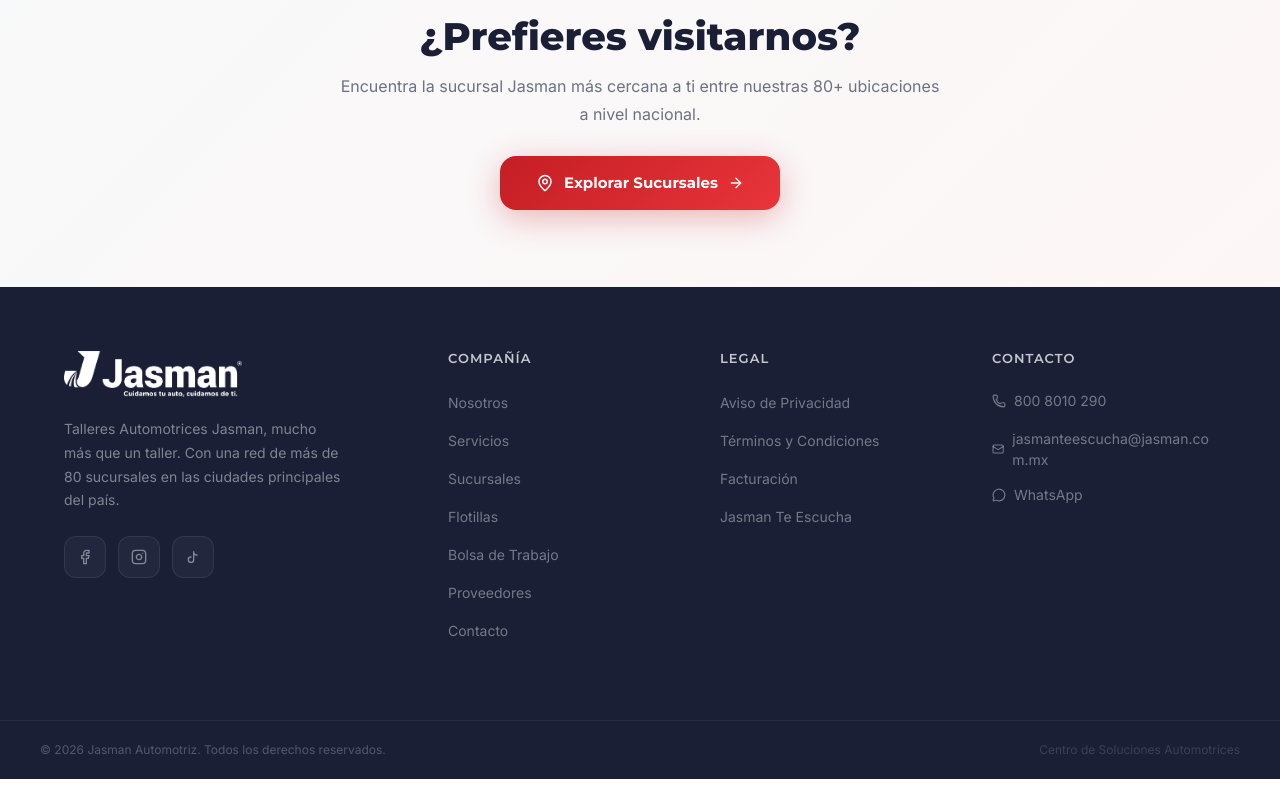
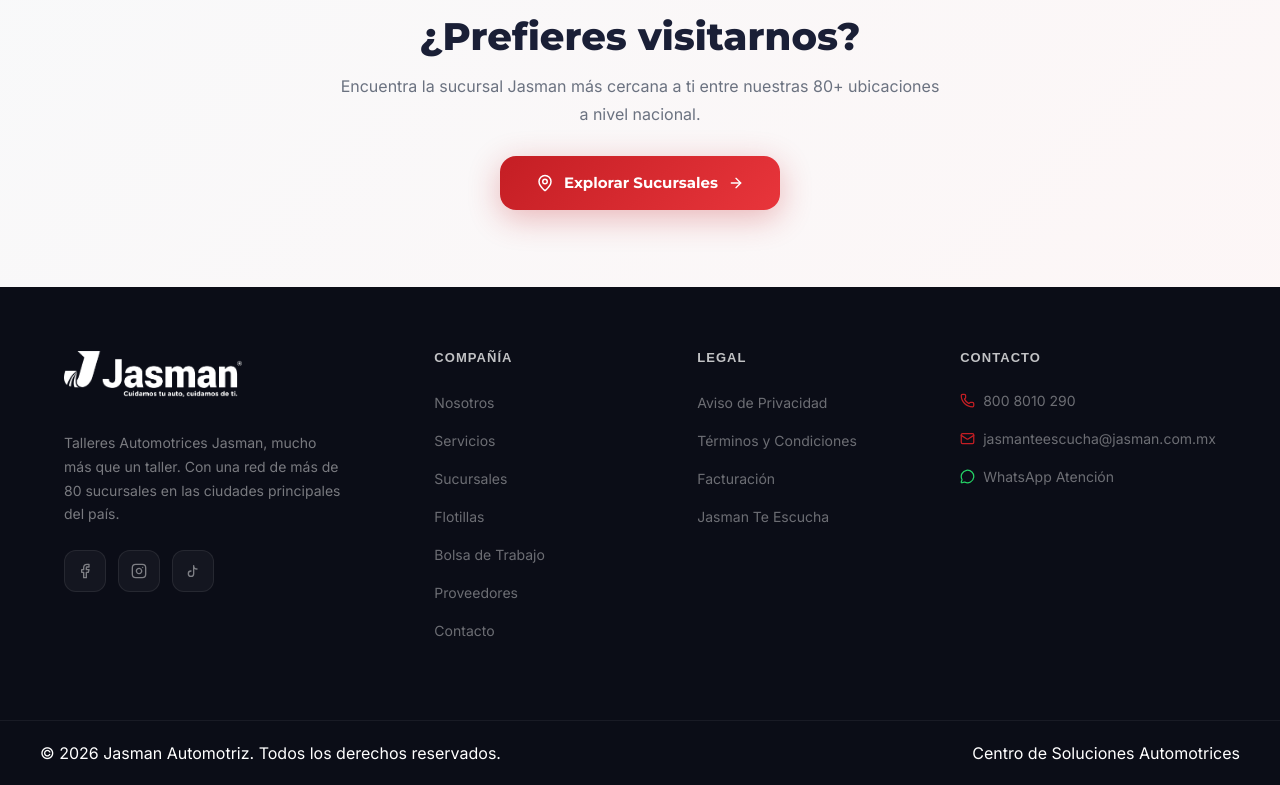
Before and after one commit to LucaFront-End/Jasman, a React (Vite) app: page /contacto in a window 1280 px wide. Shown: the part 2812-3597 px from the top of the page. Built offline with nearby package versions, Linux system fonts and the light colour scheme.

Commit message:
fix: corregir responsive y ux/ui de footer en movil y espacio para sticky cta

```diff
--- a/src/components/Footer.jsx
+++ b/src/components/Footer.jsx
@@ -14,91 +14,119 @@
 export default function Footer() {
   const year = new Date().getFullYear();
   return (
-    <footer style={{ background: C.navy, color: C.white }}>
-      <div style={{ maxWidth: 1200, margin: '0 auto', padding: '64px 24px' }}>
-        <div style={{ display: 'grid', gridTemplateColumns: '1.5fr 1fr 1fr 1fr', gap: 48 }}>
+    <footer className="site-footer">
+      <div className="site-footer-inner">
+        <div className="site-footer-grid">
           {/* Brand */}
-          <div>
+          <div className="site-footer-brand">
             <Link to="/" style={{ display: 'inline-flex', alignItems: 'center', marginBottom: 20 }} aria-label="Jasman Automotriz">
               <img
                 src="/images/logo/logo-03.png"
                 alt="Jasman Automotriz"
-                style={{
-                  height: 46,
-                  width: 'auto',
-                  maxWidth: 200,
-                  objectFit: 'contain',
-                  display: 'block',
-                }}
+                className="site-footer-brand-logo"
               />
             </Link>
-            <p style={{ fontSize: 14, color: 'rgba(255,255,255,0.45)', lineHeight: 1.7, maxWidth: 280 }}>{footerContent.description}</p>
-            <div style={{ display: 'flex', gap: 12, marginTop: 24 }}>
+            <p className="site-footer-desc">{footerContent.description}</p>
+            <div className="site-footer-social">
               {socialIcons.map((icon, i) => (
-                <a key={i} href="#" style={{
-                  width: 42, height: 42, borderRadius: 12, display: 'flex', alignItems: 'center', justifyContent: 'center',
-                  background: 'rgba(255,255,255,0.04)', border: '1px solid rgba(255,255,255,0.08)', color: 'rgba(255,255,255,0.45)',
-                  transition: 'all 0.3s',
-                }}
-                  onMouseEnter={e => { e.currentTarget.style.background = 'rgba(196,30,36,0.15)'; e.currentTarget.style.color = C.redLight; e.currentTarget.style.borderColor = 'rgba(196,30,36,0.3)'; e.currentTarget.style.transform = 'translateY(-3px)'; }}
-                  onMouseLeave={e => { e.currentTarget.style.background = 'rgba(255,255,255,0.04)'; e.currentTarget.style.color = 'rgba(255,255,255,0.45)'; e.currentTarget.style.borderColor = 'rgba(255,255,255,0.08)'; e.currentTarget.style.transform = 'translateY(0)'; }}
-                >{icon}</a>
+                <a
+                  key={i}
+                  href="#"
+                  className="site-footer-social-btn"
+                  aria-label="Red social Jasman"
+                >
+                  {icon}
+                </a>
               ))}
             </div>
           </div>
+
+          {/* Links Group (Company + Legal) */}
+          <div className="site-footer-links-group">
             {/* Company */}
-          <div>
-            <h4 style={{ fontFamily: F.heading, fontWeight: 600, fontSize: 13, color: 'rgba(255,255,255,0.75)', letterSpacing: '0.08em', textTransform: 'uppercase', marginBottom: 24 }}>Compañía</h4>
-            <ul>{footerContent.links.company.map(l => (
-              <li key={l.label} style={{ marginBottom: 14 }}>
+            <div className="site-footer-col">
+              <h4>Compañía</h4>
+              <ul>
+                {footerContent.links.company.map(l => (
+                  <li key={l.label}>
                     {isExternal(l.href) ? (
-                  <a href={l.href} target="_blank" rel="noopener noreferrer" className="link-hover" style={{ color: 'rgba(255,255,255,0.4)', fontSize: 14, transition: 'color 0.3s' }}
-                    onMouseEnter={e => e.currentTarget.style.color = C.white}
-                    onMouseLeave={e => e.currentTarget.style.color = 'rgba(255,255,255,0.4)'}
-                  >{l.label}</a>
+                      <a href={l.href} target="_blank" rel="noopener noreferrer" className="link-hover">
+                        {l.label}
+                      </a>
                     ) : (
-                  <Link to={l.href} className="link-hover" style={{ color: 'rgba(255,255,255,0.4)', fontSize: 14, transition: 'color 0.3s' }}
-                    onMouseEnter={e => e.currentTarget.style.color = C.white}
-                    onMouseLeave={e => e.currentTarget.style.color = 'rgba(255,255,255,0.4)'}
-                  >{l.label}</Link>
+                      <Link to={l.href} className="link-hover">
+                        {l.label}
+                      </Link>
                     )}
                   </li>
-            ))}</ul>
+                ))}
+              </ul>
             </div>
+
             {/* Legal */}
-          <div>
-            <h4 style={{ fontFamily: F.heading, fontWeight: 600, fontSize: 13, color: 'rgba(255,255,255,0.75)', letterSpacing: '0.08em', textTransform: 'uppercase', marginBottom: 24 }}>Legal</h4>
-            <ul>{footerContent.links.legal.map(l => (
-              <li key={l.label} style={{ marginBottom: 14 }}>
+            <div className="site-footer-col">
+              <h4>Legal</h4>
+              <ul>
+                {footerContent.links.legal.map(l => (
+                  <li key={l.label}>
                     {isExternal(l.href) ? (
-                  <a href={l.href} target="_blank" rel="noopener noreferrer" className="link-hover" style={{ color: 'rgba(255,255,255,0.4)', fontSize: 14, transition: 'color 0.3s' }}
-                    onMouseEnter={e => e.currentTarget.style.color = C.white}
-                    onMouseLeave={e => e.currentTarget.style.color = 'rgba(255,255,255,0.4)'}
-                  >{l.label}</a>
+                      <a href={l.href} target="_blank" rel="noopener noreferrer" className="link-hover">
+                        {l.label}
+                      </a>
                     ) : (
-                  <Link to={l.href} className="link-hover" style={{ color: 'rgba(255,255,255,0.4)', fontSize: 14, transition: 'color 0.3s' }}
-                    onMouseEnter={e => e.currentTarget.style.color = C.white}
-                    onMouseLeave={e => e.currentTarget.style.color = 'rgba(255,255,255,0.4)'}
-                  >{l.label}</Link>
+                      <Link to={l.href} className="link-hover">
+                        {l.label}
+                      </Link>
                     )}
                   </li>
-            ))}</ul>
+                ))}
+              </ul>
             </div>
+          </div>
+
           {/* Contact */}
-          <div>
-            <h4 style={{ fontFamily: F.heading, fontWeight: 600, fontSize: 13, color: 'rgba(255,255,255,0.75)', letterSpacing: '0.08em', textTransform: 'uppercase', marginBottom: 24 }}>Contacto</h4>
+          <div className="site-footer-col site-footer-contact">
+            <h4>Contacto</h4>
             <ul>
-              <li style={{ marginBottom: 14 }}><a href={`tel:${footerContent.contact.phone}`} style={{ color: 'rgba(255,255,255,0.4)', fontSize: 14, transition: 'color 0.3s', display: 'inline-flex', alignItems: 'center', gap: 8 }} onMouseEnter={e => e.currentTarget.style.color = C.white} onMouseLeave={e => e.currentTarget.style.color = 'rgba(255,255,255,0.4)'}><Phone size={14} /> {footerContent.contact.phone}</a></li>
-              <li style={{ marginBottom: 14 }}><a href={`mailto:${footerContent.contact.email}`} style={{ color: 'rgba(255,255,255,0.4)', fontSize: 14, wordBreak: 'break-all', transition: 'color 0.3s', display: 'inline-flex', alignItems: 'center', gap: 8 }} onMouseEnter={e => e.currentTarget.style.color = C.white} onMouseLeave={e => e.currentTarget.style.color = 'rgba(255,255,255,0.4)'}><Mail size={14} /> {footerContent.contact.email}</a></li>
-              <li><a href={`https://api.whatsapp.com/send/?phone=52${footerContent.contact.whatsapp.replace(/[\s+]/g, '')}&text=${encodeURIComponent('SW -Hola quisiera más información sobre sus servicios')}`} target="_blank" rel="noopener noreferrer" style={{ color: 'rgba(255,255,255,0.4)', fontSize: 14, transition: 'color 0.3s', display: 'inline-flex', alignItems: 'center', gap: 8 }} onMouseEnter={e => e.currentTarget.style.color = C.white} onMouseLeave={e => e.currentTarget.style.color = 'rgba(255,255,255,0.4)'}><MessageCircle size={14} /> WhatsApp</a></li>
+              <li>
+                <a
+                  href={`tel:${footerContent.contact.phone.replace(/\s/g, '')}`}
+                  className="site-footer-contact-item"
+                >
+                  <Phone size={15} style={{ flexShrink: 0, color: C.red }} />
+                  <span>{footerContent.contact.phone}</span>
+                </a>
+              </li>
+              <li>
+                <a
+                  href={`mailto:${footerContent.contact.email}`}
+                  className="site-footer-contact-item"
+                >
+                  <Mail size={15} style={{ flexShrink: 0, color: C.red }} />
+                  <span>{footerContent.contact.email}</span>
+                </a>
+              </li>
+              <li>
+                <a
+                  href={`https://api.whatsapp.com/send/?phone=52${footerContent.contact.whatsapp.replace(/[\s+]/g, '')}&text=${encodeURIComponent('SW -Hola quisiera más información sobre sus servicios')}`}
+                  target="_blank"
+                  rel="noopener noreferrer"
+                  className="site-footer-contact-item"
+                >
+                  <MessageCircle size={15} style={{ flexShrink: 0, color: '#25D366' }} />
+                  <span>WhatsApp Atención</span>
+                </a>
+              </li>
             </ul>
           </div>
         </div>
       </div>
-      <div style={{ borderTop: '1px solid rgba(255,255,255,0.06)', padding: '20px 24px' }}>
-        <div style={{ maxWidth: 1200, margin: '0 auto', display: 'flex', justifyContent: 'space-between', alignItems: 'center' }}>
-          <span style={{ fontSize: 12, color: 'rgba(255,255,255,0.25)' }}>© {year} Jasman Automotriz. Todos los derechos reservados.</span>
-          <span style={{ fontSize: 12, color: 'rgba(255,255,255,0.15)' }}>Centro de Soluciones Automotrices</span>
+
+      {/* Bottom Bar */}
+      <div className="site-footer-bottom">
+        <div className="site-footer-bottom-inner">
+          <span>© {year} Jasman Automotriz. Todos los derechos reservados.</span>
+          <span>Centro de Soluciones Automotrices</span>
         </div>
       </div>
     </footer>
--- a/src/index.css
+++ b/src/index.css
@@ -579,3 +579,242 @@
     gap: 18px !important;
   }
 }
+
+/* ═══════ SITE FOOTER ═══════ */
+.site-footer {
+  background: #0B0D17;
+  color: #FFFFFF;
+}
+
+.site-footer-inner {
+  max-width: 1200px;
+  margin: 0 auto;
+  padding: 64px 24px;
+}
+
+.site-footer-grid {
+  display: grid;
+  grid-template-columns: 1.5fr 1fr 1fr 1fr;
+  gap: 48px;
+}
+
+.site-footer-brand {
+  max-width: 280px;
+}
+
+.site-footer-brand-logo {
+  height: 46px;
+  width: auto;
+  max-width: 200px;
+  object-fit: contain;
+  display: block;
+}
+
+.site-footer-desc {
+  font-size: 14px;
+  color: rgba(255, 255, 255, 0.45);
+  line-height: 1.7;
+  margin-top: 14px;
+}
+
+.site-footer-social {
+  display: flex;
+  gap: 12px;
+  margin-top: 24px;
+}
+
+.site-footer-social-btn {
+  width: 42px;
+  height: 42px;
+  border-radius: 12px;
+  display: flex;
+  align-items: center;
+  justify-content: center;
+  background: rgba(255, 255, 255, 0.04);
+  border: 1px solid rgba(255, 255, 255, 0.08);
+  color: rgba(255, 255, 255, 0.45);
+  transition: all 0.3s;
+}
+
+.site-footer-social-btn:hover {
+  background: rgba(196, 30, 36, 0.15);
+  color: #FF4D52;
+  border-color: rgba(196, 30, 36, 0.3);
+  transform: translateY(-3px);
+}
+
+.site-footer-links-group {
+  display: contents;
+}
+
+.site-footer-col h4 {
+  font-family: Outfit, sans-serif;
+  font-weight: 600;
+  font-size: 13px;
+  color: rgba(255, 255, 255, 0.75);
+  letter-spacing: 0.08em;
+  text-transform: uppercase;
+  margin-bottom: 24px;
+}
+
+.site-footer-col ul {
+  list-style: none;
+  padding: 0;
+  margin: 0;
+}
+
+.site-footer-col li {
+  margin-bottom: 14px;
+}
+
+.site-footer-col li a {
+  color: rgba(255, 255, 255, 0.4);
+  font-size: 14px;
+  transition: color 0.3s;
+}
+
+.site-footer-col li a:hover {
+  color: #FFFFFF;
+}
+
+.site-footer-contact-item {
+  color: rgba(255, 255, 255, 0.4);
+  font-size: 14px;
+  display: inline-flex;
+  align-items: center;
+  gap: 8px;
+  transition: color 0.3s;
+}
+
+.site-footer-contact-item:hover {
+  color: #FFFFFF;
+}
+
+.site-footer-bottom {
+  border-top: 1px solid rgba(255, 255, 255, 0.06);
+  padding: 20px 24px;
+}
+
+.site-footer-bottom-inner {
+  max-width: 1200px;
+  margin: 0 auto;
+  display: flex;
+  justify-content: space-between;
+  align-items: center;
+}
+
+/* Tablet footer (641px - 1024px) */
+@media (min-width: 641px) and (max-width: 1024px) {
+  .site-footer-inner {
+    padding: 48px 24px;
+  }
+  .site-footer-grid {
+    grid-template-columns: 1.2fr 1fr;
+    gap: 36px;
+  }
+}
+
+/* Mobile footer (<= 640px) */
+@media (max-width: 640px) {
+  .site-footer-inner {
+    padding: 38px 20px 28px !important;
+  }
+  .site-footer-grid {
+    display: flex !important;
+    flex-direction: column !important;
+    gap: 28px !important;
+  }
+  .site-footer-brand {
+    max-width: 100% !important;
+    text-align: center !important;
+    display: flex !important;
+    flex-direction: column !important;
+    align-items: center !important;
+  }
+  .site-footer-desc {
+    max-width: 320px !important;
+    font-size: 13px !important;
+    line-height: 1.65 !important;
+    margin-top: 12px !important;
+    text-align: center !important;
+  }
+  .site-footer-social {
+    justify-content: center !important;
+    margin-top: 18px !important;
+    gap: 14px !important;
+  }
+  .site-footer-social-btn {
+    width: 44px !important;
+    height: 44px !important;
+  }
+
+  .site-footer-links-group {
+    display: grid !important;
+    grid-template-columns: 1fr 1fr !important;
+    gap: 20px !important;
+    padding-top: 20px !important;
+    border-top: 1px solid rgba(255, 255, 255, 0.08) !important;
+  }
+  .site-footer-col h4 {
+    margin-bottom: 14px !important;
+    font-size: 12px !important;
+    color: rgba(255, 255, 255, 0.85) !important;
+    letter-spacing: 0.08em !important;
+  }
+  .site-footer-col li {
+    margin-bottom: 12px !important;
+  }
+  .site-footer-col li a {
+    font-size: 13px !important;
+    line-height: 1.4 !important;
+    display: inline-block !important;
+  }
+
+  .site-footer-contact {
+    padding-top: 20px !important;
+    border-top: 1px solid rgba(255, 255, 255, 0.08) !important;
+  }
+  .site-footer-contact h4 {
+    margin-bottom: 14px !important;
+  }
+  .site-footer-contact ul {
+    display: flex !important;
+    flex-direction: column !important;
+    gap: 10px !important;
+  }
+  .site-footer-contact li {
+    margin-bottom: 0 !important;
+  }
+  .site-footer-contact-item {
+    display: flex !important;
+    align-items: center !important;
+    gap: 12px !important;
+    padding: 12px 14px !important;
+    background: rgba(255, 255, 255, 0.04) !important;
+    border: 1px solid rgba(255, 255, 255, 0.08) !important;
+    border-radius: 12px !important;
+    color: rgba(255, 255, 255, 0.85) !important;
+    font-size: 13px !important;
+    text-decoration: none !important;
+    transition: all 0.2s ease !important;
+    word-break: break-all !important;
+  }
+  .site-footer-contact-item:active {
+    background: rgba(196, 30, 36, 0.15) !important;
+    border-color: rgba(196, 30, 36, 0.4) !important;
+  }
+
+  /* Bottom bar with 96px bottom padding on mobile so sticky CTA bar never covers it! */
+  .site-footer-bottom {
+    padding: 20px 20px 96px !important;
+  }
+  .site-footer-bottom-inner {
+    flex-direction: column !important;
+    gap: 8px !important;
+    text-align: center !important;
+  }
+  .site-footer-bottom-inner span {
+    font-size: 11px !important;
+    line-height: 1.5 !important;
+  }
+}
```
Lines whose indentation alone changed are shown as unchanged.
